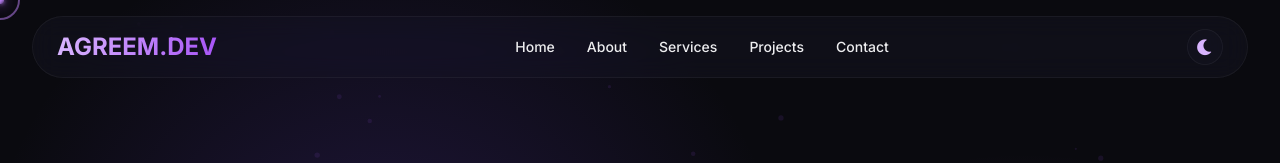
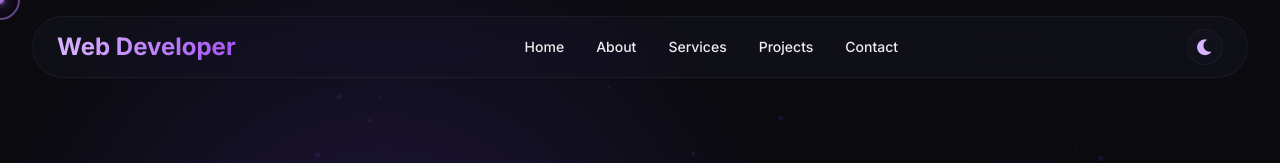
Before and after one commit to agreem-srivastava-dev/portfolio, a plain HTML site: page index.html in a window 1280 px wide. Shown: the top 163 px of the page. Drawn offline with nearby package versions, Linux system fonts and the light colour scheme.

Commit message:
Update index.html

```diff
--- a/index.html
+++ b/index.html
@@ -138,13 +138,13 @@
 
   <!-- loading screen -->
   <div id="loading" class="fixed inset-0 z-[100] flex items-center justify-center bg-[#0a0a0f] transition-opacity duration-1000">
-    <div class="text-5xl font-light tracking-widest text-purple-300 animate-pulse">AGREEM<span class="text-purple-500">.</span></div>
+    <div class="text-5xl font-light tracking-widest text-purple-300 animate-pulse">Welcome Sir<span class="text-purple-500">.</span></div>
   </div>
 
   <!-- sticky header / navbar with blur -->
   <header class="fixed top-0 left-0 w-full z-50 px-4 md:px-8 py-4 transition-all duration-300" id="navbar">
     <div class="glass max-w-7xl mx-auto px-6 py-3 flex items-center justify-between rounded-full">
-      <a href="#" class="text-2xl font-bold bg-gradient-to-r from-purple-300 to-purple-500 bg-clip-text text-transparent">AGREEM.DEV</a>
+      <a href="#" class="text-2xl font-bold bg-gradient-to-r from-purple-300 to-purple-500 bg-clip-text text-transparent">Web Developer</a>
       <nav class="hidden md:flex space-x-8 text-sm font-medium">
         <a href="#home" class="hover:text-purple-400 transition">Home</a>
         <a href="#about" class="hover:text-purple-400 transition">About</a>
@@ -457,4 +457,5 @@
   </script>
   <style>.filter-btn.active { background: #9333ea; }</style>
 </body>
+
 </html>
```
